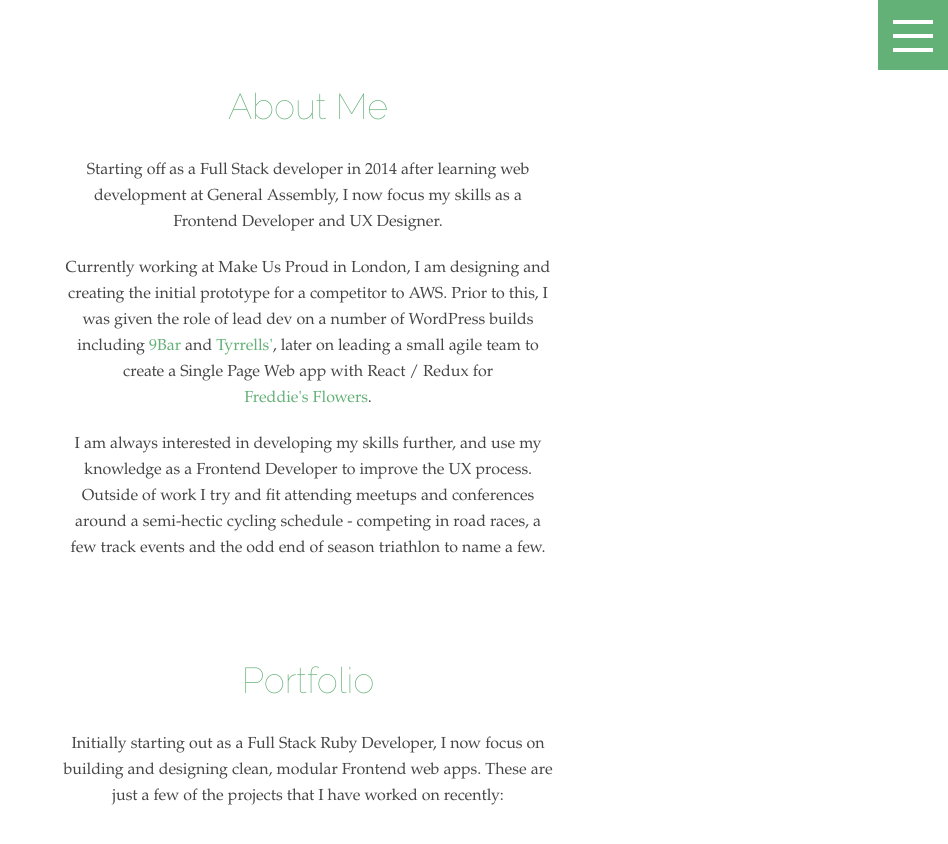
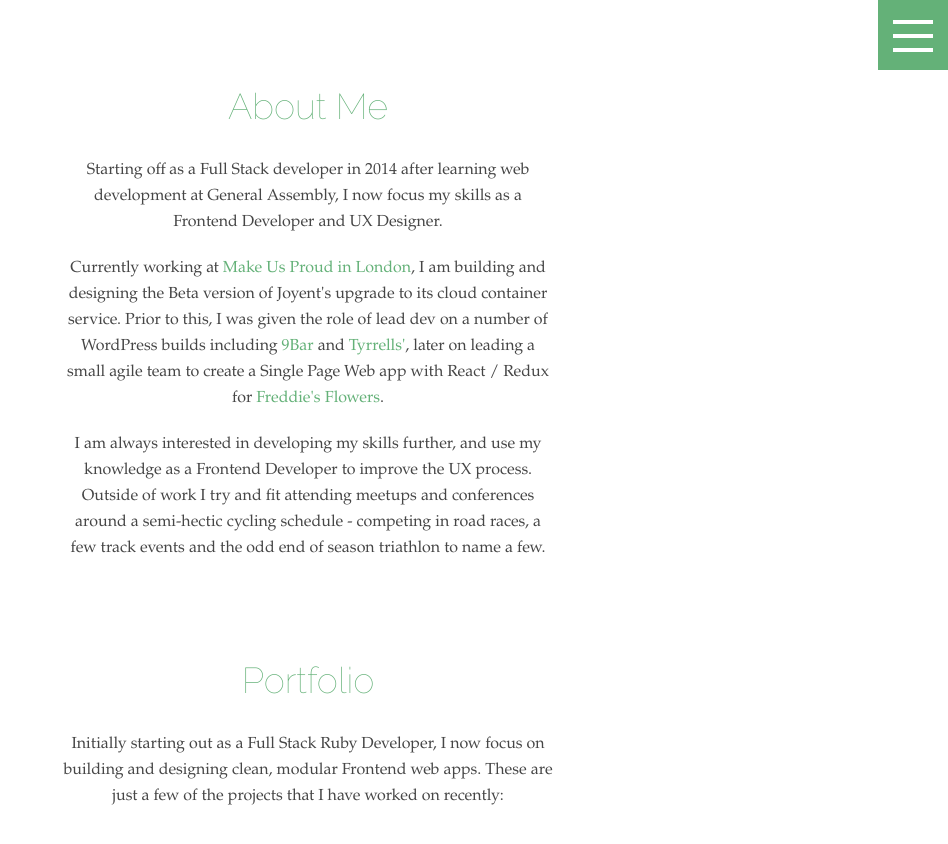
Before and after one commit to alex-windett/alex-windett.github.io, a Jekyll site: the page built from index.html, in a window 1280 px wide and 900 px high, scrolled down 602 px, cut to the strip 0-875 px from the top of the window. Shown: the top 844 px of the strip, without its empty margins (332-1280 px from the left). Built offline with Jekyll 4.4.1, drawn with Linux system fonts in a browser that asks for light colours; some web fonts are replaced.

Commit message:
editing into

```diff
--- a/index.html
+++ b/index.html
@@ -10,7 +10,11 @@ body_class: home
 		web development at General Assembly, I now focus my skills as a Frontend
 		Developer and UX Designer.</p>
 
-	<p class="center">Currently working at Make Us Proud in London, I am designing and creating the initial prototype for a competitor to AWS. Prior to this, I was given the role of lead dev on a number of WordPress builds including <a href="http://www.9bar.com">9Bar</a> and <a href="http://www.tyrrellscrisps.co.uk">Tyrrells'</a>, later on leading a small agile team to create a Single Page Web app with React / Redux for <a href="http://www.freddiesflowes.com">Freddie's&nbsp;Flowers</a>.</p>
+	<p class="center">Currently working at <a href="http://www.makeusproud.com/" target="_blank">Make Us Proud in London</a>, I am
+		building and designing the Beta version of Joyent's upgrade to its cloud
+		container service. Prior to this, I was given the role of lead dev on a number of
+		WordPress builds including <a target="_blank" href="http://www.9bar.com">9Bar</a> and <a target="_blank" href="http://www.tyrrellscrisps.co.uk">Tyrrells'</a>,
+		later on leading a small agile team to create a Single Page Web app with React / Redux for <a target="_blank" href="http://www.freddiesflowes.com">Freddie's&nbsp;Flowers</a>.</p>
 
 	<p class="center">I am always interested in developing my skills further, and use my knowledge as a Frontend Developer to improve the UX process. Outside of work I try and fit attending meetups and conferences around a semi-hectic cycling schedule - competing in road races, a few track events and the odd end of season triathlon to name&nbsp;a&nbsp;few.</p>
 </section>
```
